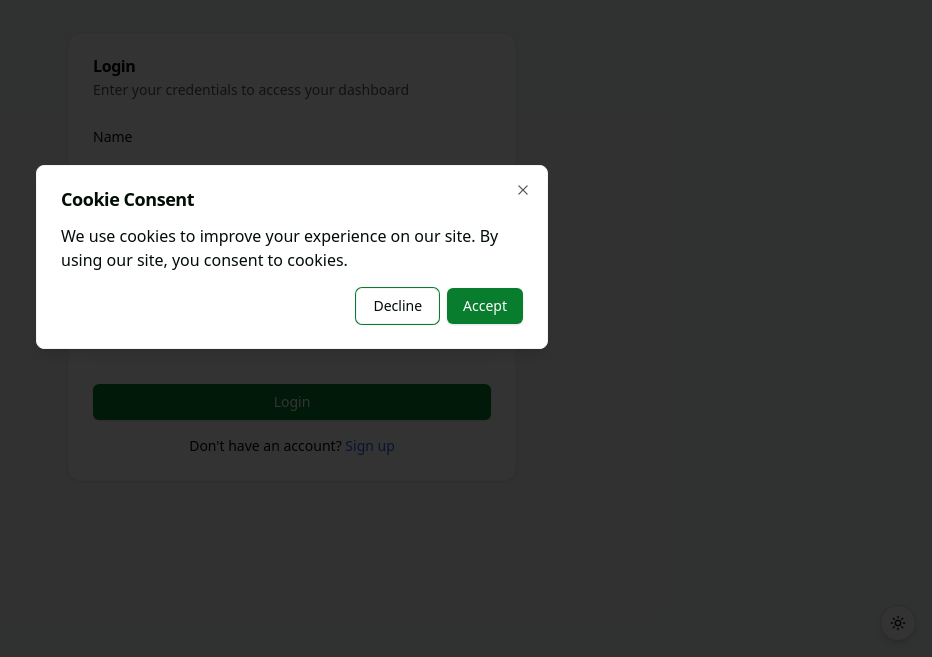
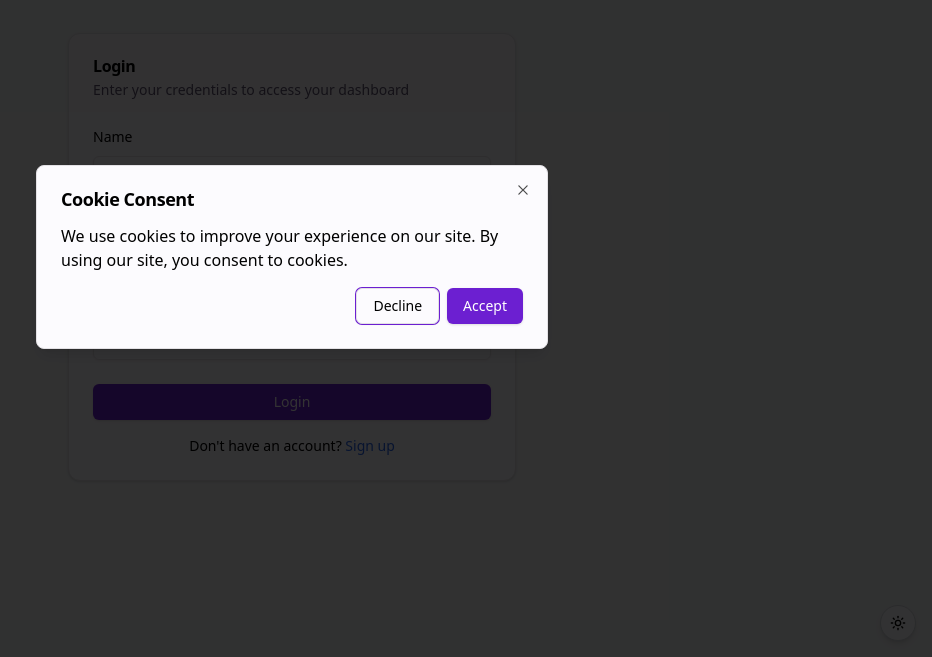
Before and after one commit to Ayush-Vish/Service-provider-ruralsync, a React (Vite) app: page /login in a window 1280 px wide. Shown: the part 143-800 px from the top of the page, without its empty margins (348-1280 px from the left). Built offline with nearby package versions, Linux system fonts and the light colour scheme; no server answers.

Commit message:
🎨 Fix

```diff
--- a/src/components/booking/booking-detail.tsx
+++ b/src/components/booking/booking-detail.tsx
@@ -26,7 +26,7 @@ export default function BookingDetailsModal({ bookingId, isOpen, setIsOpen }: Bo
         </DialogHeader>
         {bookingDetails ? (
           <div className="space-y-4">
-            <p><strong>Customer Name:</strong> {bookingDetails.client.name}</p>
+            <p><strong>Customer Name:</strong> {bookingDetails?.client?.name}</p>
             <p><strong>Service:</strong> {bookingDetails.service.name} - {bookingDetails.service.description}</p>
             <p><strong>Date & Time:</strong> {bookingDetails.bookingDate} {bookingDetails.bookingTime}</p>
             <p><strong>Status:</strong> {bookingDetails.status}</p>
--- a/src/components/booking/booking.tsx
+++ b/src/components/booking/booking.tsx
@@ -8,7 +8,6 @@ import { Booking, useBookingStore } from '@/stores/booking.store';
 import AgentAssignmentModal from './assign-agent';
 import BookingDetailsModal from './booking-detail';
 
-
 export default function Bookings() {
   const bookings = useBookingStore(state => state.bookings);
   const getBookings = useBookingStore(state => state.getAllBookings);
@@ -18,7 +17,7 @@ export default function Bookings() {
   const [selectedBookingId, setSelectedBookingId] = useState<string | null>(null);
   const [isDetailsModalOpen, setIsDetailsModalOpen] = useState(false);
 
-  const filteredBookings = filter === 'all' ? bookings : bookings.filter(booking => booking.status === filter);
+  const filteredBookings = filter === 'all' ? bookings : bookings?.filter(booking => booking?.status === filter);
 
   const handleDeleteBooking = (id: string) => {
     // Add delete logic here
@@ -44,6 +43,7 @@ export default function Bookings() {
   async function handleGetBookings() {
     getBookings();
   }
+  console.log(bookings)
 
   useEffect(() => {
     handleGetBookings();
@@ -80,18 +80,18 @@ export default function Bookings() {
             </TableRow>
           </TableHeader>
           <TableBody>
-            {filteredBookings.map(booking => (
-              <TableRow key={booking._id}>
-                <TableCell>{booking.client.name}</TableCell>
-                <TableCell>{booking.service.name}</TableCell>
-                <TableCell>{booking.bookingDate} {booking.bookingTime}</TableCell>
-                <TableCell>{booking.status}</TableCell>
+            {filteredBookings?.map(booking => (
+              <TableRow key={booking?._id}>
+                <TableCell>{booking?.client?.name}</TableCell>
+                <TableCell>{booking?.service?.name}</TableCell>
+                <TableCell>{booking?.bookingDate} {booking?.bookingTime}</TableCell>
+                <TableCell>{booking?.status}</TableCell>
                 <TableCell>
-                  <Button variant="outline" size="sm" className="mr-2" onClick={() => handleAssignAgent(booking._id)}>
+                  <Button variant="outline" size="sm" className="mr-2" onClick={() => handleAssignAgent(booking?._id)}>
                     <UserPlus className="w-4 h-4 mr-1" />
                     Assign Agent
                   </Button>
-                  <Button variant="outline" size="sm" className="mr-2" onClick={() => handleViewDetails(booking._id)}>
+                  <Button variant="outline" size="sm" className="mr-2" onClick={() => handleViewDetails(booking?._id)}>
                     <Eye className="w-4 h-4 mr-1" />
                     View
                   </Button>
@@ -99,7 +99,7 @@ export default function Bookings() {
                     <Edit className="w-4 h-4 mr-1" />
                     Edit
                   </Button>
-                  <Button variant="outline" size="sm" onClick={() => handleDeleteBooking(booking._id)}>
+                  <Button variant="outline" size="sm" onClick={() => handleDeleteBooking(booking?._id)}>
                     <Trash2 className="w-4 h-4 mr-1" />
                     Delete
                   </Button>
--- a/src/constants.ts
+++ b/src/constants.ts
@@ -1,4 +1,4 @@
 export const AUTH_BASE_URL = "http://localhost:5001/auth/"
 export const SHOPKEEPER_BASE_URL = "http://localhost:5003/shopkeeper/";
-export const AUDIT_LOGS_BASE_URL = "http://localhost:5006/audit-logs/";
+export const AUDIT_LOGS_BASE_URL = "http://localhost:5006/audit-log/";
 export const SERVICE_PROVIDER = "SERVICE_PROVIDER";
--- a/src/index.css
+++ b/src/index.css
@@ -3,52 +3,50 @@
 @tailwind utilities;
 @layer base {
   :root {
-    --background: 139 50% 100%;
-    --foreground: 139 74% 3%;
-    --muted: 259 28% 85%;
-    --muted-foreground: 259 11% 36%;
-    --popover: 139 50% 100%;
-    --popover-foreground: 139 74% 3%;
-    --card: 139 50% 100%;
-    --card-foreground: 139 74% 3%;
-    --border: 139 11% 95%;
-    --input: 139 11% 95%;
-    --primary: 139 89% 26%;
+    --background: 266 56% 99%;
+    --foreground: 266 60% 0%;
+    --muted: 266 38% 85%;
+    --muted-foreground: 266 15% 38%;
+    --popover: 266 56% 99%;
+    --popover-foreground: 266 60% 0%;
+    --card: 266 56% 98%;
+    --card-foreground: 0 0% 0%;
+    --border: 266 6% 89%;
+    --input: 266 6% 89%;
+    --primary: 266 74% 47%;
     --primary-foreground: 0 0% 100%;
-    --secondary: 259 89% 26%;
-    --secondary-foreground: 259 89% 86%;
-    --accent: 19 89% 26%;
-    --accent-foreground: 19 89% 86%;
-    --destructive: 11 96% 26%;
-    --destructive-foreground: 11 96% 86%;
-    --ring: 139 89% 26%;
+    --secondary: 266 19% 92%;
+    --secondary-foreground: 266 19% 32%;
+    --accent: 266 29% 85%;
+    --accent-foreground: 266 29% 25%;
+    --destructive: 8 98% 20%;
+    --destructive-foreground: 8 98% 80%;
+    --ring: 266 74% 47%;
     --radius: 0.5rem;
   }
 
   .dark {
-    --background: 139 56% 1%;
-    --foreground: 139 36% 97%;
-    --muted: 259 28% 15%;
-    --muted-foreground: 259 11% 64%;
-    --popover: 139 56% 1%;
-    --popover-foreground: 139 36% 97%;
-    --card: 139 56% 1%;
-    --card-foreground: 139 36% 97%;
-    --border: 139 11% 15%;
-    --input: 139 11% 15%;
-    --primary: 139 89% 26%;
+    --background: 266 56% 3%;
+    --foreground: 266 35% 97%;
+    --muted: 266 38% 15%;
+    --muted-foreground: 266 15% 62%;
+    --popover: 266 56% 3%;
+    --popover-foreground: 266 35% 97%;
+    --card: 266 56% 4%;
+    --card-foreground: 266 35% 98%;
+    --border: 266 6% 14%;
+    --input: 266 6% 14%;
+    --primary: 266 74% 47%;
     --primary-foreground: 0 0% 100%;
-    --secondary: 259 89% 26%;
-    --secondary-foreground: 259 89% 86%;
-    --accent: 19 89% 26%;
-    --accent-foreground: 19 89% 86%;
-    --destructive: 11 96% 59%;
-    --destructive-foreground: 0 0% 0%;
-    --ring: 139 89% 26%;
+    --secondary: 266 11% 8%;
+    --secondary-foreground: 266 11% 68%;
+    --accent: 266 19% 14%;
+    --accent-foreground: 266 19% 74%;
+    --destructive: 8 98% 50%;
+    --destructive-foreground: 0 0% 100%;
+    --ring: 266 74% 47%;
   }
 }
-
-
 
 @layer base {
   * {
--- a/src/stores/auth.store.ts
+++ b/src/stores/auth.store.ts
@@ -17,14 +17,13 @@ interface AuthState {
 export const useAuthStore = create<AuthState>((set, get) => ({
   isLoggedIn: false,
   user: null,
-
   setAuth: (isLoggedIn: boolean, user: any | null) => {
     set({ isLoggedIn, user });
   },
 
   initialise: async () => {
     try {
-      const res = await axiosInstance.get(AUTH_BASE_URL + "user-detail", {
+      const res = await axiosInstance.get(AUTH_BASE_URL + "user-detail/service-provider", {
         withCredentials: true, // Include credentials for cookies
       });
 
```
Also changed, not shown: 1 other file (tests, documents, lock files or other folders).
